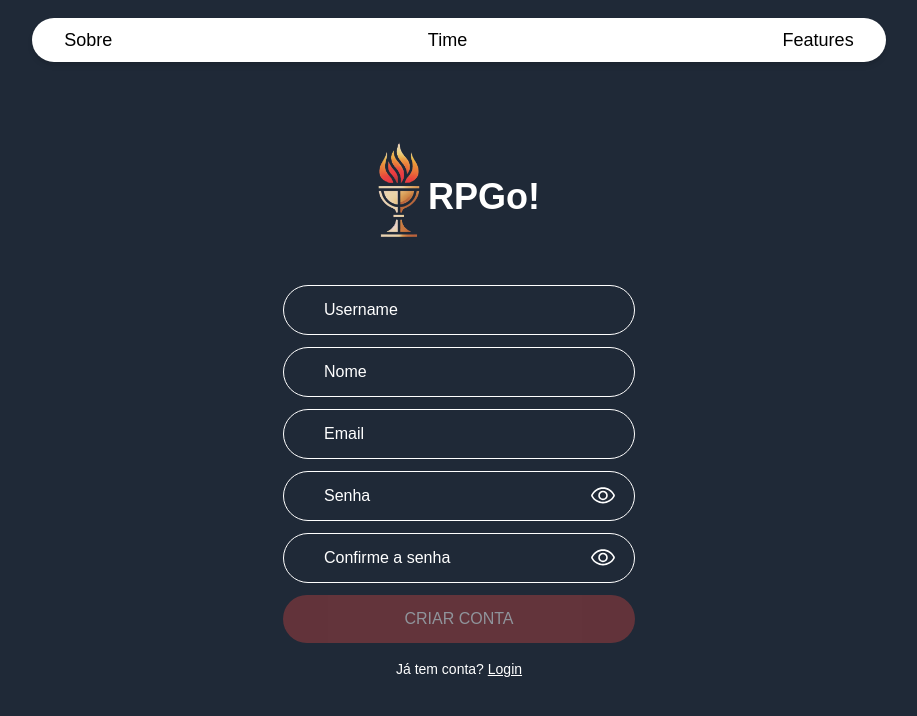
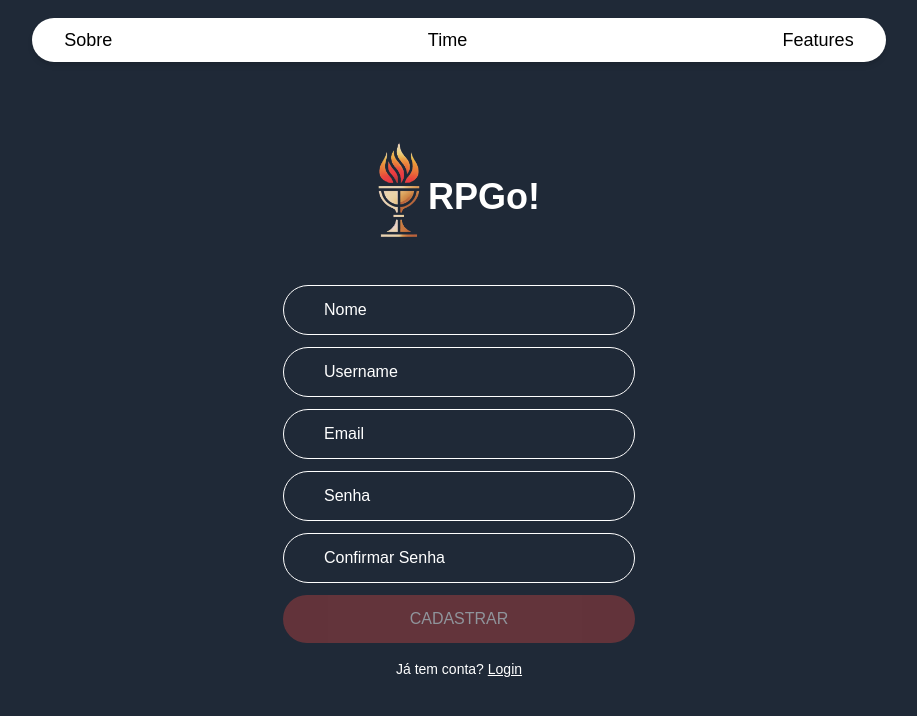
Before and after one commit to Projeto-RPGo/frontend, a Next.js app: page /login/cadastrar in a window 1280 px wide. Shown: the top 716 px of the page, without its empty margins (181-1098 px from the left). Built offline with nearby package versions, Linux system fonts and the light colour scheme.

Commit message:
cadastro

```diff
--- a/src/components/Login/loginCadastroForm.js
+++ b/src/components/Login/loginCadastroForm.js
@@ -1,32 +1,30 @@
 "use client";
 
+import { useRouter } from "next/navigation";
 import { useState } from "react";
 import FormButton from "../Forms/formButton";
 import InputField from "../Forms/inputField";
-import { Icon } from "../Icon/icon";
 
-export default function LoginCadastroForm() {
+export default function RegisterForm() {
+  const router = useRouter();
+  const [name, setName] = useState("");
   const [username, setUsername] = useState("");
-  const [name, setName] = useState("");
   const [email, setEmail] = useState("");
   const [password, setPassword] = useState({ value: "", show: false });
-  const [confirmPassword, setConfirmPassword] = useState({
-    value: "",
-    show: false,
-  });
-
+  const [confirmPassword, setConfirmPassword] = useState({ value: "", show: false });
   const [errors, setErrors] = useState({
+    name: "",
     username: "",
-    name: "",
     email: "",
     password: "",
     confirmPassword: "",
+    apiError: "",
   });
 
   const isValid =
     Object.values(errors).every((error) => error === "") &&
+    name.trim() !== "" &&
     username.trim() !== "" &&
-    name.trim() !== "" &&
     email.trim() !== "" &&
     password.value.trim() !== "" &&
     confirmPassword.value.trim() !== "";
@@ -34,172 +32,83 @@ export default function LoginCadastroForm() {
   const validateField = (fieldName, value) => {
     const newErrors = { ...errors };
 
-    if (fieldName === "username") {
-      newErrors.username = !value.trim()
-        ? "O campo Username é obrigatório."
-        : "";
-    }
-
     if (fieldName === "name") {
       newErrors.name = !value.trim() ? "O campo Nome é obrigatório." : "";
     }
-
+    if (fieldName === "username") {
+      newErrors.username = !value.trim() ? "O campo Username é obrigatório." : "";
+    }
     if (fieldName === "email") {
-      if (!value.trim()) {
-        newErrors.email = "O campo Email é obrigatório.";
-      } else {
-        const emailRegex = /^[^\s@]+@[^\s@]+\.[^\s@]+$/;
-        newErrors.email = !emailRegex.test(value)
-          ? "O campo Email não é válido."
-          : "";
-      }
+      newErrors.email = !value.trim() ? "O campo Email é obrigatório." : "";
     }
-
     if (fieldName === "password") {
-      const passwordRegex = /^(?=.*[a-zA-Z])(?=.*\d).{8,}$/;
-      newErrors.password = !passwordRegex.test(value)
-        ? "A senha deve ter pelo menos 8 caracteres, incluindo letras e números."
-        : "";
+      newErrors.password = !value.trim() ? "O campo Senha é obrigatório." : "";
     }
-
     if (fieldName === "confirmPassword") {
       newErrors.confirmPassword =
-        value !== password.value ? "As senhas não são iguais." : "";
+        value !== password.value ? "As senhas não coincidem." : "";
     }
 
     setErrors(newErrors);
   };
 
   const handleChange = (fieldName, value) => {
+    if (fieldName === "name") setName(value);
     if (fieldName === "username") setUsername(value);
-    if (fieldName === "name") setName(value);
     if (fieldName === "email") setEmail(value);
     if (fieldName === "password") setPassword({ ...password, value });
-    if (fieldName === "confirmPassword")
-      setConfirmPassword({ ...confirmPassword, value });
+    if (fieldName === "confirmPassword") setConfirmPassword({ ...confirmPassword, value });
 
+    setErrors((prevErrors) => ({ ...prevErrors, apiError: "" }));
     validateField(fieldName, value);
   };
 
-  const handleToggleShowPassword = (fieldName) => {
-    if (fieldName === "password") {
-      setPassword({ ...password, show: !password.show });
-    } else if (fieldName === "confirmPassword") {
-      setConfirmPassword({ ...confirmPassword, show: !confirmPassword.show });
+  const handleSubmit = async (e) => {
+    e.preventDefault();
+    setErrors({ ...errors, apiError: "" });
+
+    try {
+      const response = await fetch(`${process.env.NEXT_PUBLIC_API_URL}/api/users/`, {
+        method: "POST",
+        headers: {
+          "Content-Type": "application/json",
+        },
+        credentials: "include",
+        body: JSON.stringify({ name, username, email, password: password.value }),
+      });
+
+      if (!response.ok) {
+        throw new Error("Erro ao criar conta. Verifique os dados informados.");
+      }
+
+      const data = await response.json();
+      console.log("Cadastro bem-sucedido:", data);
+      router.push("/");
+    } catch (error) {
+      setErrors({ ...errors, apiError: error.message });
     }
   };
 
-  const handleSubmit = (e) => {
-    e.preventDefault();
-
-    setUsername("");
-    setName("");
-    setEmail("");
-    setPassword({ value: "", show: false });
-    setConfirmPassword({ value: "", show: false });
-    setErrors({
-      username: "",
-      name: "",
-      email: "",
-      password: "",
-      confirmPassword: "",
-    });
-  };
-
-  console.log({ username, name, email, password, confirmPassword, errors });
-
   return (
     <form className="flex flex-col gap-3" onSubmit={handleSubmit}>
-      <div className="flex flex-col gap-2">
-        <InputField
-          type="text"
-          name="username"
-          id="username"
-          placeholder="Username"
-          value={username}
-          onChange={(e) => handleChange("username", e.target.value)}
-        />
-        {errors.username && (
-          <p className="text-white text-sm text-left ml-1">{errors.username}</p>
-        )}
-      </div>
-      <div className="flex flex-col gap-2">
-        <InputField
-          type="text"
-          name="name"
-          id="name"
-          placeholder="Nome"
-          value={name}
-          onChange={(e) => handleChange("name", e.target.value)}
-        />
-        {errors.name && (
-          <p className="text-white text-sm text-left ml-1">{errors.name}</p>
-        )}
-      </div>
-      <div className="flex flex-col gap-2">
-        <InputField
-          type="email"
-          name="email"
-          id="email"
-          placeholder="Email"
-          value={email}
-          onChange={(e) => handleChange("email", e.target.value)}
-        />
-        {errors.email && (
-          <p className="text-white text-sm text-left ml-1">{errors.email}</p>
-        )}
-      </div>
-      <div className="flex flex-col gap-2 relative">
-        <InputField
-          type={password.show ? "text" : "password"}
-          name="password"
-          id="password"
-          placeholder="Senha"
-          value={password.value}
-          onChange={(e) => handleChange("password", e.target.value)}
-        />
-        <button
-          type="button"
-          className="absolute right-3 top-2 text-white text-sm p-2"
-          onClick={() => handleToggleShowPassword("password")}
-        >
-          {password.show ? (
-            <Icon id="invisible" width={26} height={23} />
-          ) : (
-            <Icon id="visible" width={24} height={17} />
-          )}
-        </button>
-        {errors.password && (
-          <p className="text-white text-sm text-left ml-1">{errors.password}</p>
-        )}
-      </div>
-      <div className="flex flex-col gap-2 relative">
-        <InputField
-          type={confirmPassword.show ? "text" : "password"}
-          name="confirm-password"
-          id="confirm-password"
-          placeholder="Confirme a senha"
-          value={confirmPassword.value}
-          onChange={(e) => handleChange("confirmPassword", e.target.value)}
-        />
-        <button
-          type="button"
-          className="absolute right-3 top-2 text-white text-sm p-2"
-          onClick={() => handleToggleShowPassword("confirmPassword")}
-        >
-          {confirmPassword.show ? (
-            <Icon id="invisible" width={26} height={23} />
-          ) : (
-            <Icon id="visible" width={24} height={17} />
-          )}
-        </button>
-        {errors.confirmPassword && (
-          <p className="text-white text-sm text-left ml-1">
-            {errors.confirmPassword}
-          </p>
-        )}
-      </div>
-      <FormButton isValid={isValid}>CRIAR CONTA</FormButton>
+      <InputField type="text" name="name" placeholder="Nome" value={name} onChange={(e) => handleChange("name", e.target.value)} />
+      {errors.name && <p className="text-white text-sm text-left ml-1">{errors.name}</p>}
+
+      <InputField type="text" name="username" placeholder="Username" value={username} onChange={(e) => handleChange("username", e.target.value)} />
+      {errors.username && <p className="text-white text-sm text-left ml-1">{errors.username}</p>}
+
+      <InputField type="email" name="email" placeholder="Email" value={email} onChange={(e) => handleChange("email", e.target.value)} />
+      {errors.email && <p className="text-white text-sm text-left ml-1">{errors.email}</p>}
+
+      <InputField type={password.show ? "text" : "password"} name="password" placeholder="Senha" value={password.value} onChange={(e) => handleChange("password", e.target.value)} />
+      {errors.password && <p className="text-white text-sm text-left ml-1">{errors.password}</p>}
+
+      <InputField type={confirmPassword.show ? "text" : "password"} name="confirmPassword" placeholder="Confirmar Senha" value={confirmPassword.value} onChange={(e) => handleChange("confirmPassword", e.target.value)} />
+      {errors.confirmPassword && <p className="text-white text-sm text-left ml-1">{errors.confirmPassword}</p>}
+
+      {errors.apiError && <p className="text-red-500 text-sm text-center">{errors.apiError}</p>}
+
+      <FormButton isValid={isValid}>CADASTRAR</FormButton>
     </form>
   );
 }
--- a/src/components/Login/loginForm.js
+++ b/src/components/Login/loginForm.js
@@ -27,13 +27,6 @@ export default function LoginForm() {
     if (fieldName === "username") {
       newErrors.username = !value.trim()
         ? "O campo Username é obrigatório."
-        : "";
-    }
-
-    if (fieldName === "password") {
-      const passwordRegex = /^(?=.*[a-zA-Z])(?=.*\d).{8,}$/;
-      newErrors.password = !passwordRegex.test(value)
-        ? "A senha deve ter pelo menos 8 caracteres, incluindo letras e números."
         : "";
     }
 
```
Also changed, not shown: 1 other file (tests, documents, lock files or other folders).
